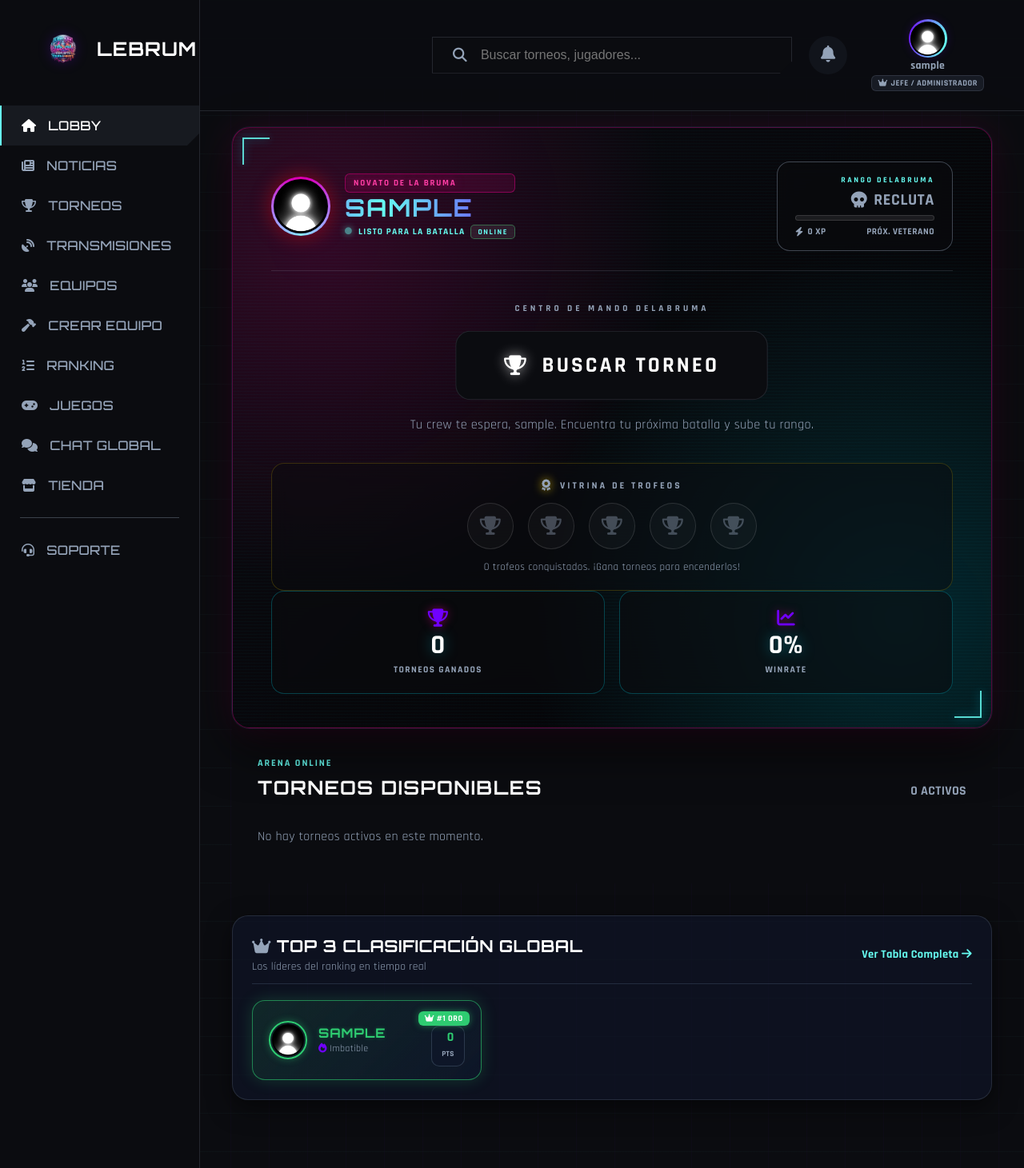
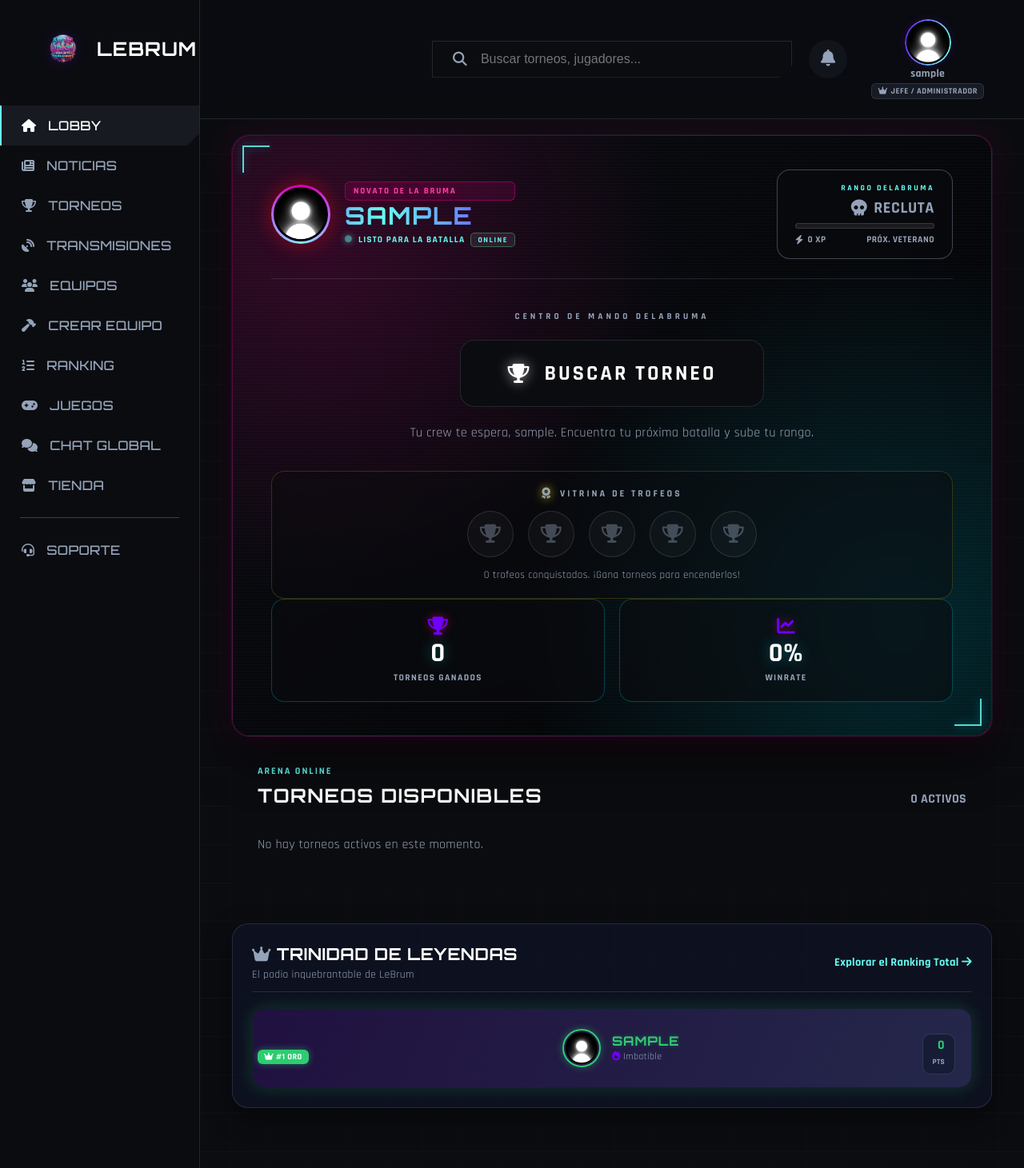
Before and after one commit to pablo2112321/LeBrum, a Django app: page / in a window 1280 px wide. Shown: the whole page at 80% size. Run offline with Django 5.2, Linux system fonts and the light colour scheme; the visitor is signed in with stand-in values (Sample User, id 1); data comes from the database, SQL or seed files in the repository; data that the repository does not hold is empty.

Commit message:
Add new evidence images and update styles and templates

```diff
--- a/static/css/cyberpunk_override.css
+++ b/static/css/cyberpunk_override.css
@@ -158,10 +158,48 @@ a,
 }
 
 .user-avatar-frame {
-    background: var(--tactical-chroma) !important;
-    background-size: 200% 100% !important;
-    animation: tactical-chroma-flow 6s ease-in-out infinite !important;
+    height: 58px !important;
+    width: 58px !important;
+    background: var(--tactical-panel) !important;
+    background-size: auto !important;
+    animation: none !important;
     box-shadow: 0 0 12px rgba(112, 0, 255, .18) !important;
+    padding: 0 !important;
+}
+
+.border-rgb-animado {
+    border: 1px solid transparent !important;
+    background-image: linear-gradient(var(--tactical-panel), var(--tactical-panel)), var(--tactical-chroma) !important;
+    background-origin: border-box !important;
+    background-clip: padding-box, border-box !important;
+    background-size: 100% 100%, 220% 100% !important;
+    animation: tactical-border-flow 6s ease-in-out infinite;
+}
+
+.avatar-rgb-border {
+    border: 2px solid transparent !important;
+    border-radius: 50% !important;
+    background-image: linear-gradient(var(--tactical-panel), var(--tactical-panel)), var(--tactical-chroma) !important;
+    background-origin: border-box !important;
+    background-clip: padding-box, border-box !important;
+    background-size: 100% 100%, 220% 100% !important;
+    animation: tactical-border-flow 6s ease-in-out infinite;
+    box-sizing: border-box;
+}
+
+.ghost-frame {
+    height: 58px !important;
+    width: 58px !important;
+}
+
+.ghost-frame .avatar-rgb-border {
+    opacity: .45;
+    filter: grayscale(70%) brightness(.7);
+}
+
+.user-stacked-trigger:hover .ghost-frame .avatar-rgb-border {
+    opacity: .85;
+    filter: grayscale(0%) brightness(.95);
 }
 
 .user-stacked-trigger:hover .user-avatar-frame {
@@ -240,6 +278,81 @@ a,
     box-shadow: 0 14px 32px rgba(0, 0, 0, .32), 0 0 18px rgba(112, 0, 255, .1) !important;
     filter: none !important;
     transform: translateY(-3px) !important;
+}
+
+.cyber-tournament-grid,
+.top-players-bar {
+    display: flex !important;
+    flex-direction: column !important;
+    gap: 24px !important;
+    width: 100% !important;
+}
+
+.cyber-tournament-card {
+    border-radius: 12px !important;
+    clip-path: none !important;
+    margin: 0 auto !important;
+    max-width: 900px !important;
+    overflow: hidden !important;
+    width: 100% !important;
+}
+
+.cyber-tournament-card.border-rgb-animado {
+    border-radius: 12px !important;
+    background-clip: padding-box, border-box !important;
+    overflow: hidden !important;
+}
+
+.player-bar-card {
+    width: 100% !important;
+}
+
+.player-bar-card {
+    background-color: var(--tactical-panel) !important;
+    background-image: var(--player-banner, linear-gradient(110deg, rgba(17, 20, 27, .98), rgba(112, 0, 255, .12))) !important;
+    background-position: center !important;
+    background-size: cover !important;
+    overflow: hidden;
+    position: relative;
+}
+
+.player-bar-card::before {
+    animation: player-banner-shift 8s ease-in-out infinite alternate;
+    background: linear-gradient(115deg, rgba(11, 12, 16, .94), rgba(112, 0, 255, .2), rgba(102, 252, 241, .12));
+    background-size: 220% 100%;
+    content: '';
+    inset: 0;
+    opacity: .82;
+    pointer-events: none;
+    position: absolute;
+    z-index: 0;
+}
+
+.player-bar-card > * {
+    position: relative;
+    z-index: 1;
+}
+
+.player-bar-card:hover {
+    box-shadow: 0 14px 32px rgba(0, 0, 0, .32), 0 0 20px rgba(102, 252, 241, .14) !important;
+    transform: translateY(-2px) scale(1.01) !important;
+}
+
+.hud-btn-arena.border-rgb-animado:hover,
+.cyber-card-action:hover {
+    animation: tactical-button-glitch .32s steps(2, end);
+}
+
+@keyframes player-banner-shift {
+    from { background-position: 0% 50%; }
+    to { background-position: 100% 50%; }
+}
+
+@keyframes tactical-button-glitch {
+    0% { transform: translateY(-2px) scale(1.01); }
+    45% { transform: translate(1px, -2px) scale(1.02); }
+    70% { transform: translate(-1px, -2px) scale(1.01); }
+    100% { transform: translateY(-2px) scale(1.02); }
 }
 
 .cyber-card::after,
--- a/templates/base.html
+++ b/templates/base.html
@@ -129,7 +129,11 @@
                             <div class="user-stacked-trigger" id="user-btn">
                                 <div class="user-avatar-frame">
                                     <div class="user-avatar-inner">
-                                        <img src="{% static 'img/Usuario.jpg' %}" alt="{{ request.user.username }}" class="user-avatar-img">
+                                        {% if request.user.avatar %}
+                                            <img src="{{ request.user.avatar.url }}" alt="{{ request.user.username }}" class="user-avatar-img avatar-rgb-border">
+                                        {% else %}
+                                            <img src="{% static 'img/Usuario.jpg' %}" alt="{{ request.user.username }}" class="user-avatar-img avatar-rgb-border">
+                                        {% endif %}
                                     </div>
                                 </div>
                                 <span class="stacked-username">{{ request.user.username }}</span>
@@ -168,7 +172,7 @@
                             <a href="{% url 'login' %}" class="user-stacked-trigger" title="Iniciar sesiÃ³n o Registrarse">
                                 <div class="user-avatar-frame ghost-frame">
                                     <div class="user-avatar-inner ghost-avatar-inner">
-                                        <img src="{% static 'img/Usuario.jpg' %}" alt="Usuario Visitante" class="ghost-img">
+                                        <img src="{% static 'img/Usuario.jpg' %}" alt="Usuario Visitante" class="ghost-img avatar-rgb-border">
                                     </div>
                                 </div>
                                 <span class="stacked-username guest-username">Ingresar</span>
--- a/templates/principal/lobby.html
+++ b/templates/principal/lobby.html
@@ -67,7 +67,7 @@
 
         <div class="hud-arena">
             <span class="hud-sub">Centro de Mando DeLaBruma</span>
-            <a href="{% url 'torneos' %}" class="hud-btn-arena">
+            <a href="{% url 'torneos' %}" class="hud-btn-arena border-rgb-animado">
                 <i class="fas fa-trophy"></i> Buscar Torneo
             </a>
             <p class="hud-arena-desc">Tu crew te espera, {{ user.username }}. Encuentra tu próxima batalla y sube tu rango.</p>
@@ -135,7 +135,7 @@
         </div>
         <div class="cyber-tournament-grid">
             {% for torneo in torneos %}
-                <article class="cyber-card cyber-tournament-card">
+                <article class="cyber-card cyber-tournament-card border-rgb-animado">
                     <div class="cyber-game-cover">
                         {% if torneo.juego.imagen_portada %}
                             <img src="{{ torneo.juego.imagen_portada.url }}" alt="{{ torneo.juego.nombre }}">
@@ -163,15 +163,15 @@
     <div class="top-players-section">
         <div class="section-title-box">
             <div>
-                <h3 class="section-title"><i class="fas fa-crown section-icon-gold"></i> TOP 3 CLASIFICACIÓN GLOBAL</h3>
-                <p class="section-subtitle">Los líderes del ranking en tiempo real</p>
+                <h3 class="section-title"><i class="fas fa-crown section-icon-gold"></i> TRINIDAD DE LEYENDAS</h3>
+                <p class="section-subtitle">El podio inquebrantable de LeBrum</p>
             </div>
-            <a href="{% url 'ranking' %}" class="view-all-link">Ver Tabla Completa <i class="fas fa-arrow-right"></i></a>
+            <a href="{% url 'ranking' %}" class="view-all-link">Explorar el Ranking Total <i class="fas fa-arrow-right"></i></a>
         </div>
 
         <div class="top-players-bar">
             {% for jugador in top_jugadores %}
-            <div class="player-bar-card {% if forloop.counter == 1 %}card-gold{% elif forloop.counter == 2 %}card-silver{% elif forloop.counter == 3 %}card-bronze{% endif %}">
+            <div class="player-bar-card border-rgb-animado {% if forloop.counter == 1 %}card-gold{% elif forloop.counter == 2 %}card-silver{% elif forloop.counter == 3 %}card-bronze{% endif %}">
 
                 <div class="rank-tag">
                     {% if forloop.counter == 1 %}
@@ -185,7 +185,11 @@
 
                 <div class="player-info-wrapper">
                     <div class="player-avatar-box">
-                        <img src="{% static 'img/Usuario.jpg' %}" alt="{{ jugador.username }}">
+                        {% if jugador.avatar %}
+                            <img src="{{ jugador.avatar.url }}" alt="{{ jugador.username }}">
+                        {% else %}
+                            <img src="{% static 'img/Usuario.jpg' %}" alt="{{ jugador.username }}">
+                        {% endif %}
                     </div>
 
                     <div class="player-details">
```
Also changed, not shown: private_media/evidencias_partidas/resultado_8ImSWvT.png (added), private_media/evidencias_partidas/resultado_NWufzMZ.png (added).
